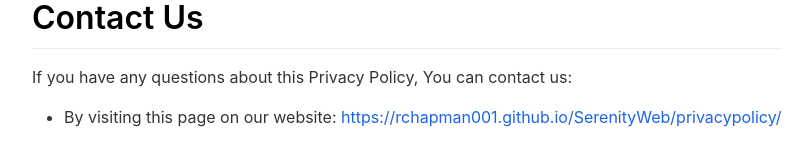
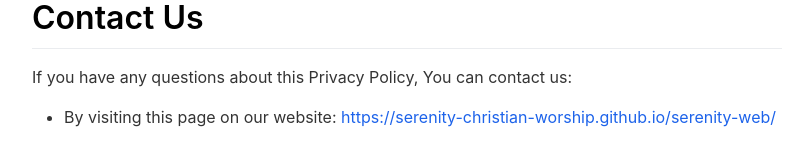
Before and after one commit to Serenity-Christian-Workship/serenity-web, a Jekyll site: the page built from _pages/privacypolicy.md, in a window 1280 px wide and 900 px high, scrolled down 5270 px. Shown: the part 701-867 px from the top of the window, without its empty margins (233-1045 px from the left). Built offline with Jekyll 4.4.1, drawn with Linux system fonts in a browser that asks for light colours; nearby versions of some CDN libraries; part of the change alters nothing that is shown.

Commit message:
Update privacypolicy.md

```diff
--- a/_pages/privacypolicy.md
+++ b/_pages/privacypolicy.md
@@ -138,5 +138,5 @@ include_in_header: true
 <h1>Contact Us</h1>
 <p>If you have any questions about this Privacy Policy, You can contact us:</p>
 <ul>
-<li>By visiting this page on our website: <a href="https://rchapman001.github.io/SerenityWeb/privacypolicy/" rel="external nofollow noopener" target="_blank">https://rchapman001.github.io/SerenityWeb/privacypolicy/</a></li>
+<li>By visiting this page on our website: <a href="https://serenity-christian-worship.github.io/serenity-web/" rel="external nofollow noopener" target="_blank">https://serenity-christian-worship.github.io/serenity-web/</a></li>
 </ul>
```
